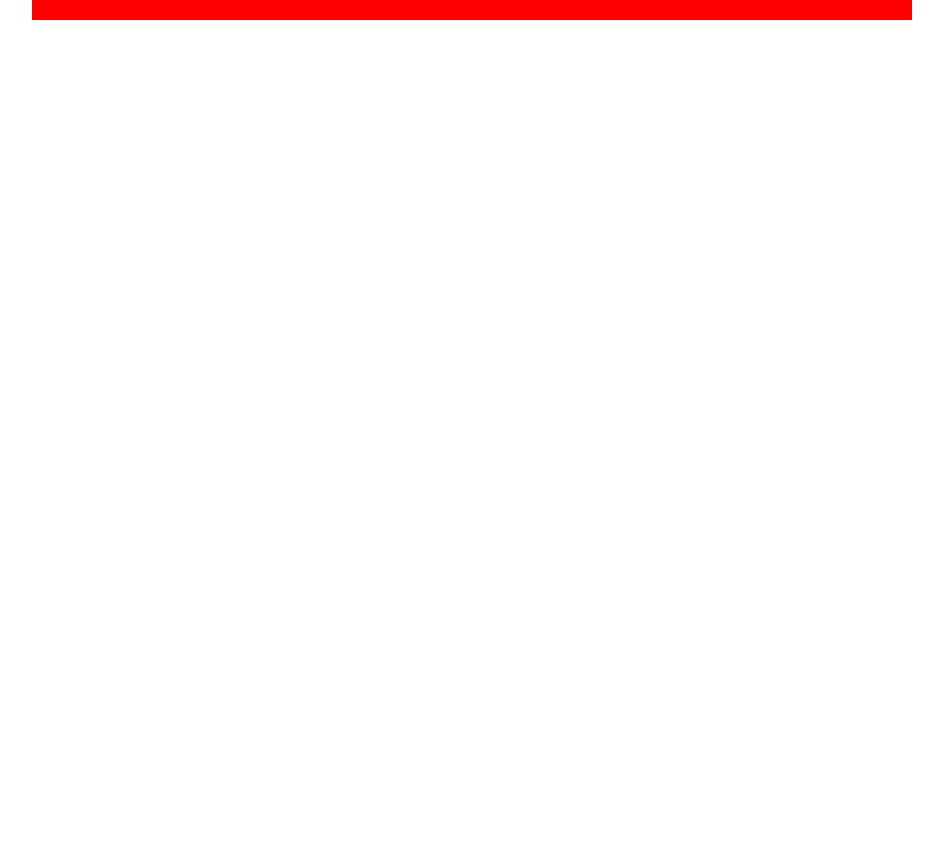
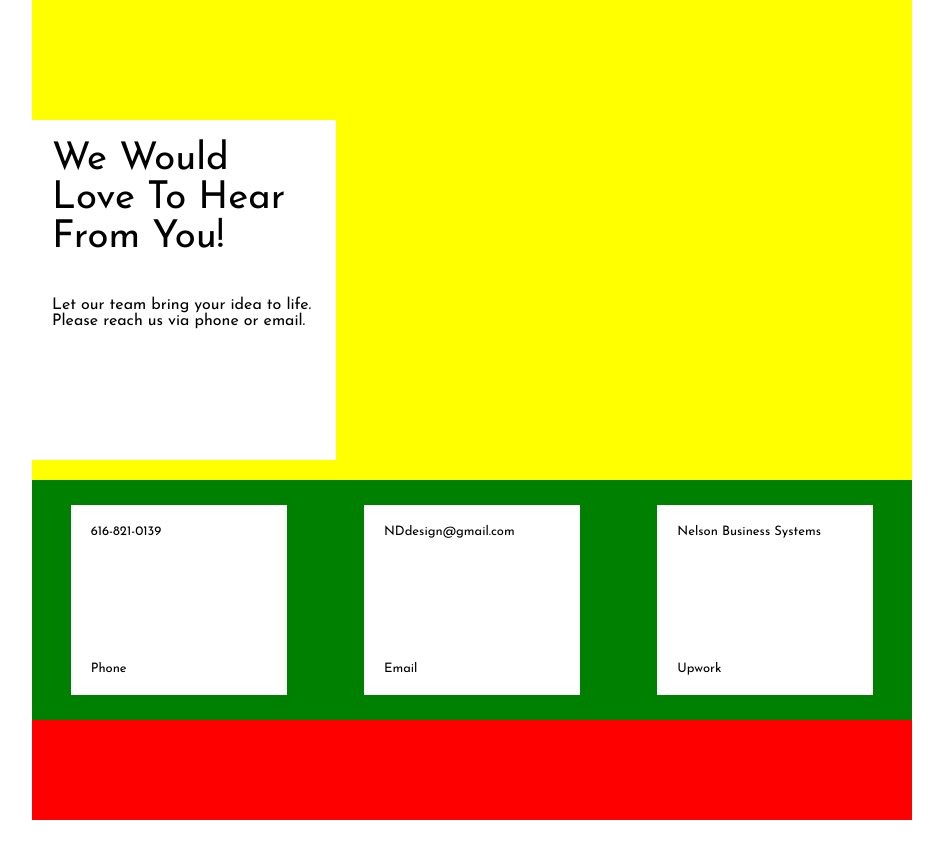
Before and after one commit to Danfirech/dan-nat-landingpage, a React (Create React App) app: page / in a window 1280 px wide. Shown: the part 2480-3338 px from the top of the page, without its empty margins (168-1111 px from the left). Before the commit the page ends 3200 px from the top, so only its background shows below. Built offline with nearby package versions, Linux system fonts and the light colour scheme.

Commit message:
worked on contact section

```diff
--- a/src/App.js
+++ b/src/App.js
@@ -29,6 +29,8 @@ function App() {
       </Container>
       <Container>
         <Contact />
+      </Container>
+      <Container>
         <Footer />
       </Container>
     </div>
--- a/src/components/Contact.js
+++ b/src/components/Contact.js
@@ -1,5 +1,87 @@
 import React from "react";
+import styled from "styled-components";
+
+const Container = styled.div`
+  height: 100%;
+`;
+
+const Top = styled.div`
+  height: 70%;
+  background-color: yellow;
+  display: flex;
+`;
+
+const TextBox = styled.h1`
+  height: 300px;
+  width: 30%;
+  background-color: white;
+  border: 10px;
+  display: flex;
+  flex-direction: column;
+  padding: 20px;
+  margin-top: 200px;
+  margin-bottom: 25px;
+`;
+
+const TextBoxMainText = styled.h1`
+  font-size: larger;
+`;
+
+const TextBoxParagraph = styled.h4`
+  font-size: medium;
+  padding-top: 40px;
+`;
+
+const Bottom = styled.div`
+  height: 30%;
+  background-color: green;
+  display: flex;
+  justify-content: space-around;
+`;
+
+const ContactCard = styled.div`
+  padding: 20px;
+  width: 20%;
+  background-color: white;
+  border: 10px;
+  display: flex;
+  flex-direction: column;
+  padding: 20px;
+  margin-top: 25px;
+  margin-bottom: 25px;
+  justify-content: space-between;
+`;
+
+const ContactText = styled.h1`
+  font-size: small;
+`;
 
 export const Contact = () => {
-  return <div></div>;
+  return (
+    <Container>
+      <Top>
+        <TextBox>
+          <TextBoxMainText>We Would Love To Hear From You!</TextBoxMainText>
+          <TextBoxParagraph>
+            Let our team bring your idea to life. Please reach us via phone or
+            email.
+          </TextBoxParagraph>
+        </TextBox>
+      </Top>
+      <Bottom>
+        <ContactCard>
+          <ContactText>616-821-0139</ContactText>
+          <ContactText>Phone</ContactText>
+        </ContactCard>
+        <ContactCard>
+          <ContactText>NDdesign@gmail.com</ContactText>
+          <ContactText>Email</ContactText>
+        </ContactCard>
+        <ContactCard>
+          <ContactText>Nelson Business Systems</ContactText>
+          <ContactText>Upwork</ContactText>
+        </ContactCard>
+      </Bottom>
+    </Container>
+  );
 };
```
Also changed, not shown: src/image/upwork.png (added).
